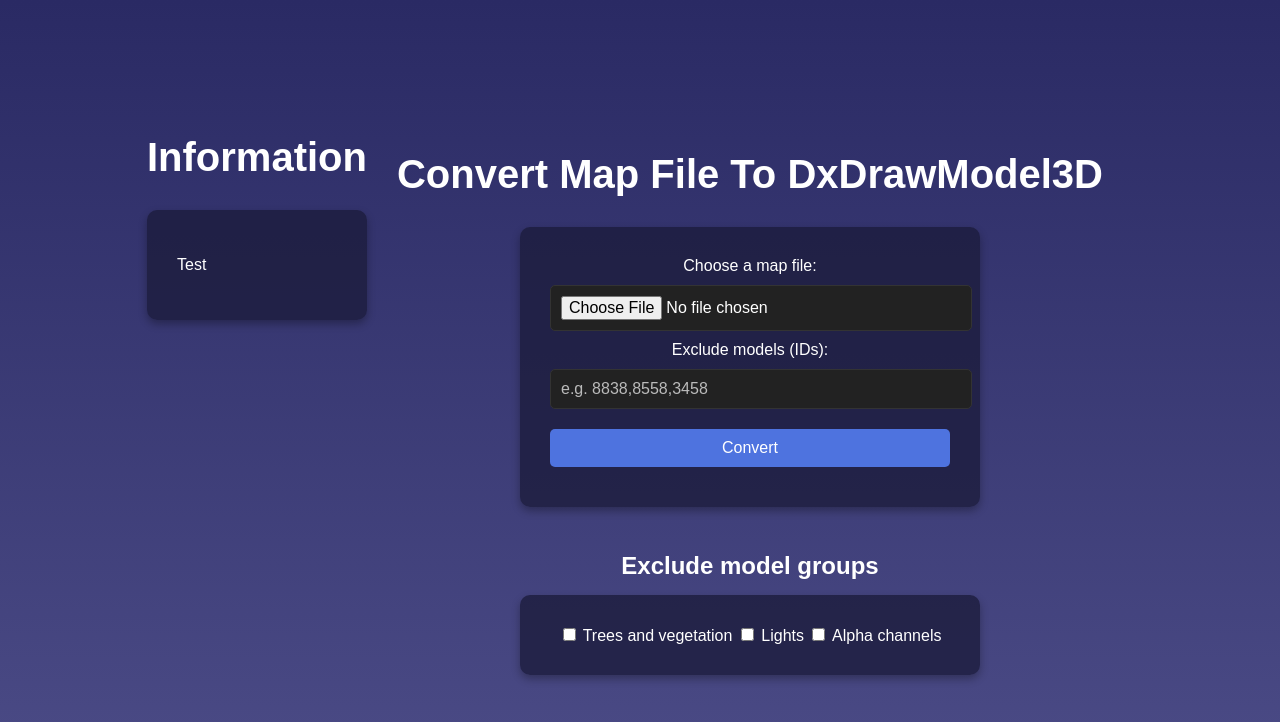
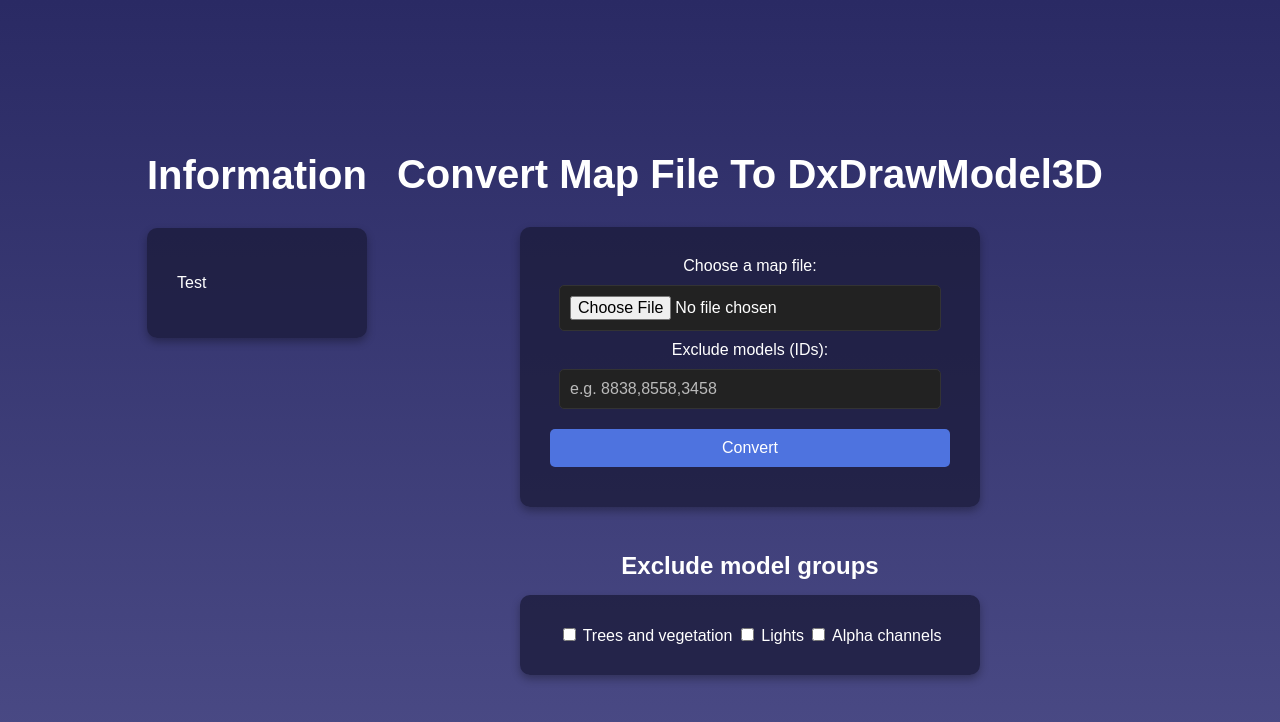
Before and after one commit to PrimelPrime/convertMapFileToDxDrawModel3D, a plain HTML site: page index.html in a window 1280 px wide. Drawn offline with nearby package versions, Linux system fonts and the light colour scheme.

Commit message:
Update styles.css

```diff
--- a/styles.css
+++ b/styles.css
@@ -52,8 +52,14 @@ h2 {
 }
 
 h3 {
+    margin-top: 58px;
     margin-bottom: 30px;
     font-size: 2.5em;
+    color: white;
+}
+
+p {
+	text-align:left;
     color: white;
 }
 
@@ -88,7 +94,7 @@ h3 {
 
 /* Formulareingabefelder */
 input[type="file"], input[type="text"], button {
-    width: 100%;
+    width: 90%;
     padding: 10px;
     margin: 10px 0;
     border: 1px solid #333;
```
